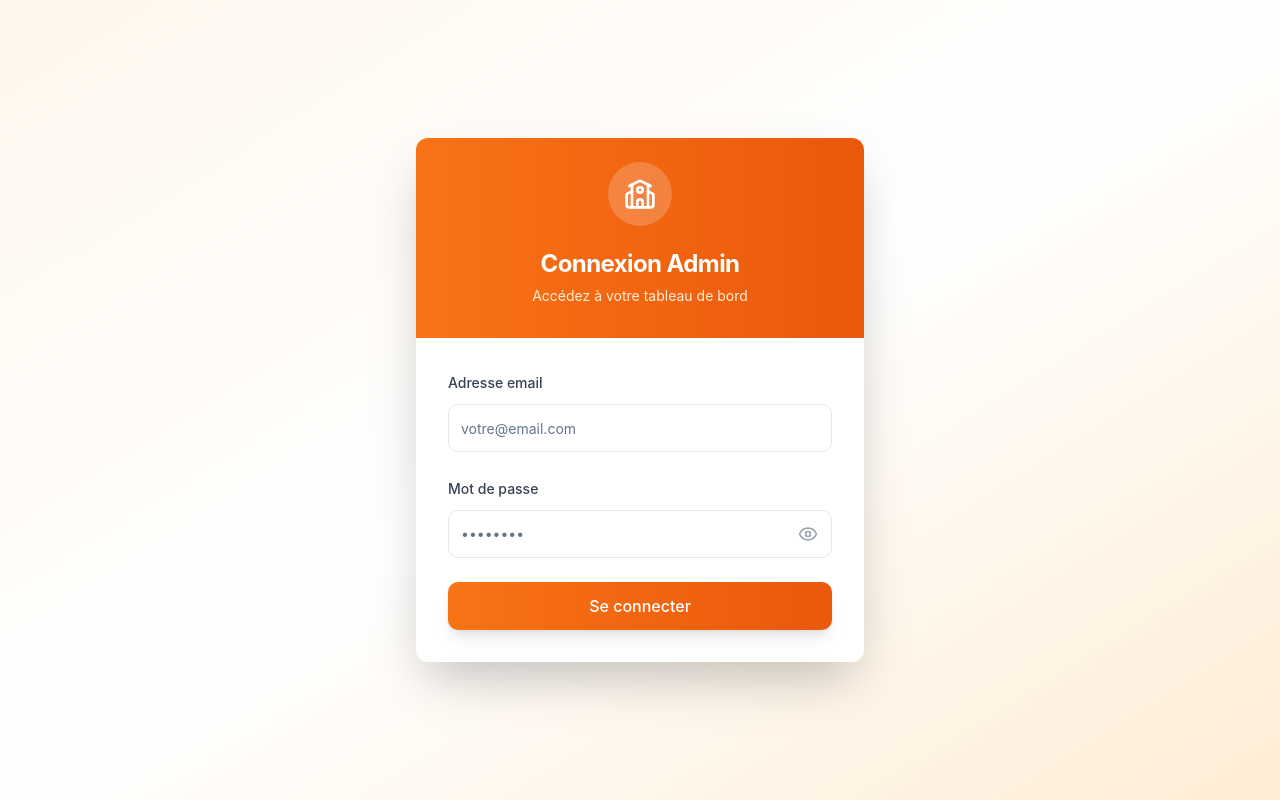
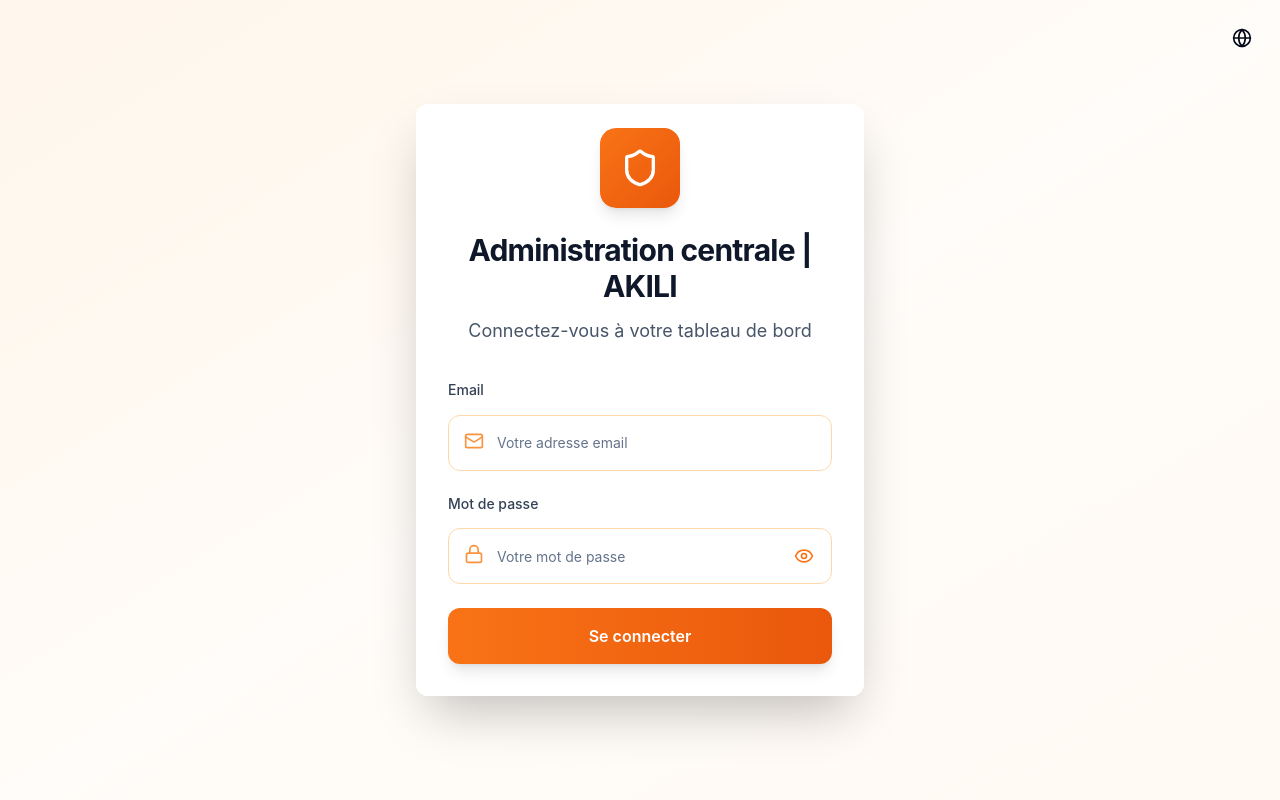
Before and after one commit to forcejesus/africa-school-control, a React (Vite) app: page / in a window 1280 px wide. Built offline with nearby package versions, Linux system fonts and the light colour scheme.

Commit message:
Reverted to commit 41495f896d3cccbb50e3d00d872fc0bd43e443e2

```diff
--- a/src/components/auth/ErrorDialog.tsx
+++ /dev/null
@@ -1,53 +0,0 @@
-
-import { useState, useEffect } from "react";
-import {
-  Dialog,
-  DialogContent,
-  DialogDescription,
-  DialogFooter,
-  DialogHeader,
-  DialogTitle,
-} from "@/components/ui/dialog";
-import { Button } from "@/components/ui/button";
-import { AlertTriangle } from "lucide-react";
-import { motion } from "framer-motion";
-
-interface ErrorDialogProps {
-  isOpen: boolean;
-  onClose: () => void;
-  title: string;
-  message: string;
-}
-
-export function ErrorDialog({ isOpen, onClose, title, message }: ErrorDialogProps) {
-  return (
-    <Dialog open={isOpen} onOpenChange={onClose}>
-      <DialogContent className="sm:max-w-md mx-auto">
-        <DialogHeader className="text-center">
-          <motion.div
-            initial={{ scale: 0 }}
-            animate={{ scale: 1 }}
-            transition={{ duration: 0.3 }}
-            className="mx-auto mb-4 h-16 w-16 bg-red-100 rounded-full flex items-center justify-center"
-          >
-            <AlertTriangle className="h-8 w-8 text-red-600" />
-          </motion.div>
-          <DialogTitle className="text-xl font-semibold text-red-900">
-            {title}
-          </DialogTitle>
-          <DialogDescription className="text-gray-600 mt-2">
-            {message}
-          </DialogDescription>
-        </DialogHeader>
-        <DialogFooter className="sm:justify-center">
-          <Button
-            onClick={onClose}
-            className="bg-red-600 hover:bg-red-700 text-white px-8"
-          >
-            Fermer
-          </Button>
-        </DialogFooter>
-      </DialogContent>
-    </Dialog>
-  );
-}
--- a/src/components/auth/LoginForm.tsx
+++ b/src/components/auth/LoginForm.tsx
@@ -1,147 +1,141 @@
 
 import { useState } from "react";
-import { useNavigate } from "react-router-dom";
 import { motion } from "framer-motion";
-import { Eye, EyeOff, School } from "lucide-react";
+import { Eye, EyeOff, Lock, Mail, Shield } from "lucide-react";
 import { Button } from "@/components/ui/button";
 import { Input } from "@/components/ui/input";
 import { Label } from "@/components/ui/label";
 import { Card, CardContent, CardDescription, CardHeader, CardTitle } from "@/components/ui/card";
+import { LoadingProgress } from "@/components/LoadingProgress";
+import { useI18n } from "@/contexts/I18nContext";
+import { LanguageSwitcher } from "@/components/LanguageSwitcher";
 import { useAuth } from "@/contexts/AuthContext";
-import { ErrorDialog } from "./ErrorDialog";
 
 export function LoginForm() {
-  const [email, setEmail] = useState("");
-  const [password, setPassword] = useState("");
   const [showPassword, setShowPassword] = useState(false);
-  const [loading, setLoading] = useState(false);
-  const [error, setError] = useState<{ title: string; message: string } | null>(null);
-
-  const { login } = useAuth();
-  const navigate = useNavigate();
+  const [formData, setFormData] = useState({
+    email: "",
+    password: ""
+  });
+  const { t } = useI18n();
+  const { login, loading } = useAuth();
 
   const handleSubmit = async (e: React.FormEvent) => {
     e.preventDefault();
+    await login(formData);
+  };
 
-    if (!email || !password) {
-      setError({
-        title: "Champs manquants",
-        message: "Veuillez remplir tous les champs obligatoires."
-      });
-      return;
-    }
-
-    try {
-      setLoading(true);
-      setError(null);
-
-      const success = await login({ email, password });
-
-      if (success) {
-        navigate("/");
-      }
-    } catch (error: any) {
-      console.error('Erreur de connexion:', error);
-      setError({
-        title: "Erreur de connexion",
-        message: error.message || "Une erreur est survenue lors de la connexion. Veuillez vérifier vos identifiants."
-      });
-    } finally {
-      setLoading(false);
-    }
+  const handleInputChange = (field: string, value: string) => {
+    setFormData(prev => ({
+      ...prev,
+      [field]: value
+    }));
   };
 
   return (
     <>
-      <div className="min-h-screen bg-gradient-to-br from-orange-50 via-white to-orange-100 flex items-center justify-center p-4">
+      <LoadingProgress isLoading={loading} message={t('auth.connectionInProgress')} />
+
+      <div className="min-h-screen flex items-center justify-center bg-gradient-to-br from-orange-50 via-orange-50/30 to-orange-100/20 p-4">
+        <div className="absolute top-4 right-4">
+          <LanguageSwitcher />
+        </div>
+
         <motion.div
           initial={{ opacity: 0, y: 20 }}
           animate={{ opacity: 1, y: 0 }}
-          transition={{ duration: 0.6 }}
+          transition={{ duration: 0.5 }}
           className="w-full max-w-md"
         >
-          <Card className="shadow-2xl border-0 overflow-hidden backdrop-blur-sm bg-white/95">
-            <CardHeader className="text-center pb-8 bg-gradient-to-r from-orange-500 to-orange-600">
+          <Card className="border-0 shadow-2xl bg-white/95 backdrop-blur-sm modern-card">
+            <CardHeader className="text-center space-y-6 pb-8">
               <motion.div
                 initial={{ scale: 0 }}
                 animate={{ scale: 1 }}
-                transition={{ delay: 0.2, duration: 0.5 }}
-                className="mx-auto mb-4 h-16 w-16 bg-white/20 rounded-full flex items-center justify-center backdrop-blur-sm"
+                transition={{ delay: 0.2, type: "spring", stiffness: 200 }}
+                className="mx-auto w-20 h-20 bg-gradient-to-br from-orange-500 to-orange-600 rounded-2xl flex items-center justify-center shadow-lg"
               >
-                <School className="h-8 w-8 text-white" />
+                <Shield className="w-10 h-10 text-white" />
               </motion.div>
-              <CardTitle className="text-2xl font-bold text-white">Connexion Admin</CardTitle>
-              <CardDescription className="text-orange-100">
-                Accédez à votre tableau de bord
+
+              <div className="space-y-3">
+                <CardTitle className="text-3xl font-bold text-slate-900">
+                  {t('auth.title')}
+                </CardTitle>
+                <CardDescription className="text-lg text-slate-600 leading-relaxed">
+                  {t('auth.subtitle')}
                 </CardDescription>
+              </div>
             </CardHeader>
 
-            <CardContent className="p-8">
+            <CardContent className="pb-8 px-8">
               <form onSubmit={handleSubmit} className="space-y-6">
-                <div className="space-y-2">
-                  <Label htmlFor="email" className="text-sm font-medium text-gray-700">
-                    Adresse email
+                <div className="space-y-5">
+                  <div className="space-y-3">
+                    <Label htmlFor="email" className="text-slate-700 font-medium">
+                      {t('auth.email')}
                     </Label>
+                    <div className="relative">
+                      <Mail className="absolute left-4 top-4 h-5 w-5 text-orange-400" />
                       <Input
                         id="email"
                         type="email"
-                    value={email}
-                    onChange={(e) => setEmail(e.target.value)}
-                    className="h-12 border-gray-200 focus:border-orange-500 focus:ring-orange-500/20"
-                    placeholder="votre@email.com"
+                        placeholder="Votre adresse email"
+                        className="pl-12 h-14 border-orange-200 focus:border-orange-400 focus:ring-orange-200 rounded-xl text-base"
+                        value={formData.email}
+                        onChange={e => handleInputChange("email", e.target.value)}
                         required
                       />
                     </div>
+                  </div>
 
-                <div className="space-y-2">
-                  <Label htmlFor="password" className="text-sm font-medium text-gray-700">
-                    Mot de passe
+                  <div className="space-y-3">
+                    <Label htmlFor="password" className="text-slate-700 font-medium">
+                      {t('auth.password')}
                     </Label>
                     <div className="relative">
+                      <Lock className="absolute left-4 top-4 h-5 w-5 text-orange-400" />
                       <Input
                         id="password"
                         type={showPassword ? "text" : "password"}
-                      value={password}
-                      onChange={(e) => setPassword(e.target.value)}
-                      className="h-12 pr-12 border-gray-200 focus:border-orange-500 focus:ring-orange-500/20"
-                      placeholder="••••••••"
+                        placeholder="Votre mot de passe"
+                        className="pl-12 pr-12 h-14 border-orange-200 focus:border-orange-400 focus:ring-orange-200 rounded-xl text-base"
+                        value={formData.password}
+                        onChange={e => handleInputChange("password", e.target.value)}
                         required
                       />
                       <Button
                         type="button"
                         variant="ghost"
                         size="icon"
-                      className="absolute right-0 top-0 h-12 w-12 text-gray-400 hover:text-gray-600"
+                        className="absolute right-3 top-3 h-8 w-8 hover:bg-orange-100 rounded-lg"
                         onClick={() => setShowPassword(!showPassword)}
                       >
-                      {showPassword ? (
-                        <EyeOff className="h-5 w-5" />
-                      ) : (
-                        <Eye className="h-5 w-5" />
-                      )}
+                        {showPassword ? <EyeOff className="h-5 w-5 text-orange-500" /> : <Eye className="h-5 w-5 text-orange-500" />}
                       </Button>
+                    </div>
                   </div>
                 </div>
 
                 <Button
                   type="submit"
+                  className="w-full h-14 text-base font-semibold bg-gradient-to-r from-orange-500 to-orange-600 hover:from-orange-600 hover:to-orange-700 text-white rounded-xl shadow-lg hover:shadow-xl transition-all duration-200"
                   disabled={loading}
-                  className="w-full h-12 bg-gradient-to-r from-orange-500 to-orange-600 hover:from-orange-600 hover:to-orange-700 text-white font-medium shadow-lg transition-all duration-300"
                 >
-                  {loading ? "Connexion..." : "Se connecter"}
+                  {loading ? (
+                    <div className="flex items-center gap-2">
+                      <div className="w-4 h-4 border-2 border-white/30 border-t-white rounded-full animate-spin" />
+                      {t('auth.signingIn')}
+                    </div>
+                  ) : (
+                    t('auth.signIn')
+                  )}
                 </Button>
               </form>
             </CardContent>
           </Card>
         </motion.div>
       </div>
-
-      <ErrorDialog
-        isOpen={!!error}
-        onClose={() => setError(null)}
-        title={error?.title || ""}
-        message={error?.message || ""}
-      />
     </>
   );
 }
```
Also changed, not shown: src/components/SchoolForm.tsx (+26 -64 lines), src/pages/Index.tsx (+16 -23 lines), src/services/schoolService.ts (+7 -25 lines). Lines whose indentation alone changed are shown as unchanged.
